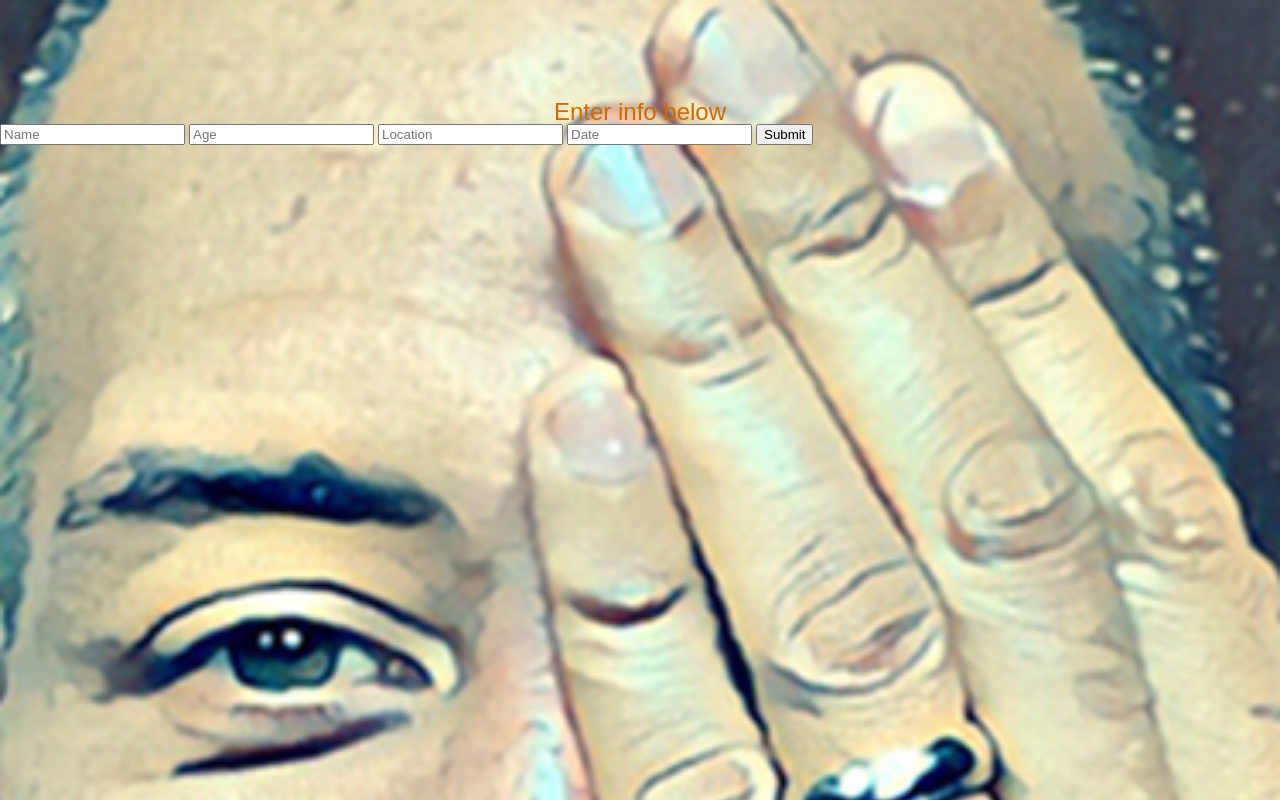
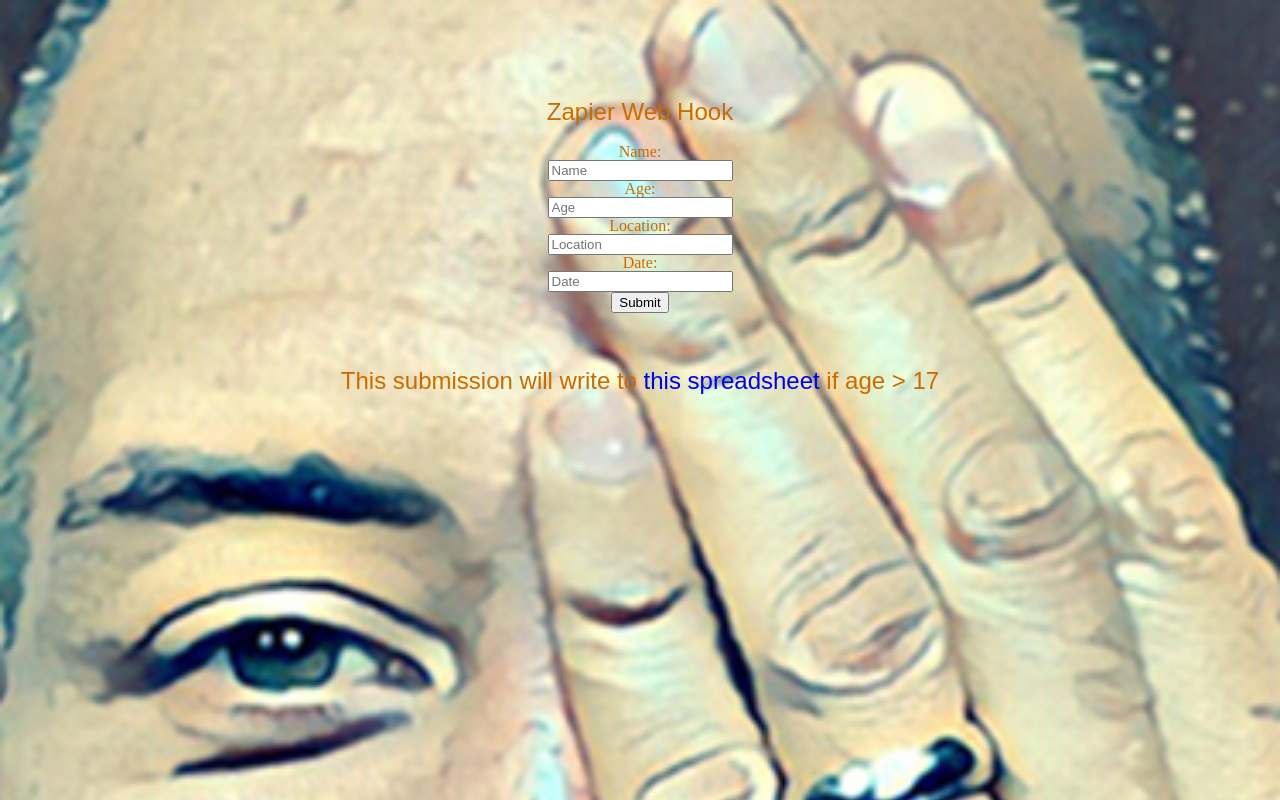
Before and after one commit to marklocklear/marklocklear.github.io, a plain HTML site: page webhook/index.html in a window 1280 px wide. Drawn offline with nearby package versions, Linux system fonts and the light colour scheme; a web font is replaced by a local one.

Commit message:
update style for webhook page

```diff
--- a/styles/style.css
+++ b/styles/style.css
@@ -71,7 +71,6 @@ body {
   padding: 20px;
   height: 64px;
   filter: brightness(50%) sepia(75) saturate(75) hue-rotate(25deg);
-
 }
 
 a {
@@ -83,5 +82,8 @@ a {
   border-color: #ffc600;
   box-shadow: 0 0 1rem #ffc600;
   transition: all .07s ease;
-
 }
+    #my-form {
+      padding: 20px;
+      text-align: center;
+    }
--- a/webhook/index.html
+++ b/webhook/index.html
@@ -16,18 +16,24 @@
   <body>
     <div class='content'>
       <div class='blurb'>
-        <p>Enter info below</p>
+        <p>Zapier Web Hook</p>
       </div>
 
     <form id="my-form">
-    <input type="text" id="name" name="name" placeholder="Name" />
-    <input type="text" id="age" name="age" placeholder="Age" />
-    <input type="text" id="location" name="location" placeholder="Location" />
-    <input type="text" id="date" name="date" placeholder="Date" />
-
+        Name:<br>
+        <input type="text" id="name" name="name" placeholder="Name" /><br>
+        Age:<br>
+        <input type="text" id="age" name="age" placeholder="Age" /><br>
+        Location:<br>
+        <input type="text" id="location" name="location" placeholder="Location" /><br>
+        Date:<br>
+        <input type="text" id="date" name="date" placeholder="Date" /><br>
         <button type="submit">Submit</button>
     </form>
-
+      <div class='blurb'>
+        <p>This submission will write to <a href="https://docs.google.com/spreadsheets/d/1bPNEAcxp7U5IQwETL4YcupdPdi5a7MDgmwwbusLkFlA/edit?usp=sharing" target="_blank">this spreadsheet</a>
+ if age > 17</p>
+      </div>
     <script src="http://ajax.googleapis.com/ajax/libs/jquery/1.11.1/jquery.min.js"></script>
     <script>
         (function($){
@@ -46,10 +52,8 @@
                         console.log( errorThrown );
                     }
                 });
-
                 e.preventDefault();
             }
-
             $('#my-form').submit( processForm );
         })(jQuery);
     </script>
```
Also changed, not shown: motorcycle/style.css (line endings or trailing spaces). Lines whose indentation alone changed are shown as unchanged.
